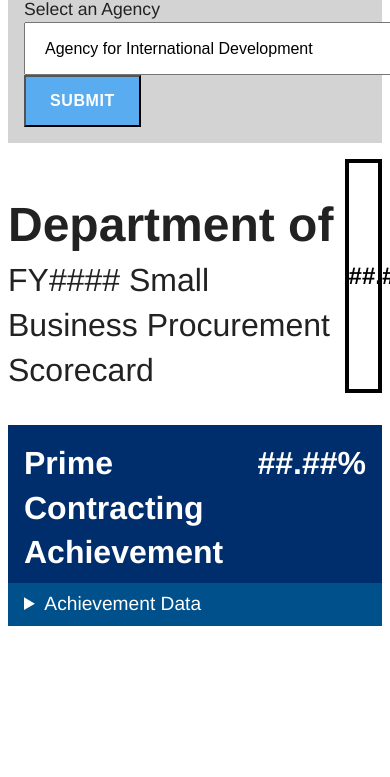
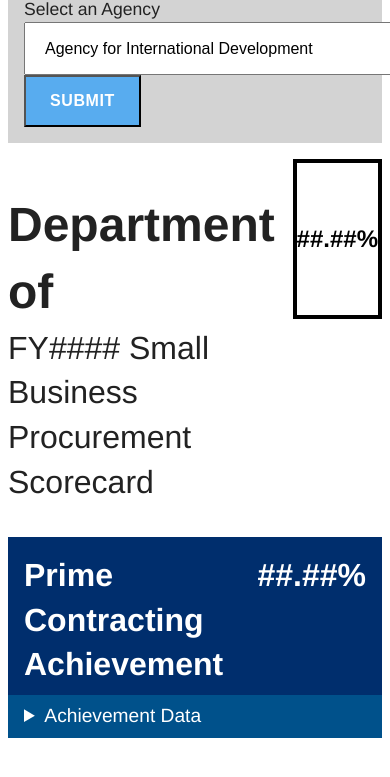
Before and after one commit to USSBA/sba-gov-yumi, a plain HTML site: page agency-scorecards/scorecard.html in a window 390 px wide. Shown: the part 81-858 px from the top of the page. Drawn offline with Linux system fonts and the light colour scheme; no server answers.

Commit message:
Revise CSS to make scorecard score responsive

```diff
--- a/agency-scorecards/css/scorecard.css
+++ b/agency-scorecards/css/scorecard.css
@@ -313,7 +313,10 @@ tfoot {
     font-weight: bold;
     font-size: 1.8rem;
     justify-content: center;
+    margin-left: auto;
     text-align: center;
+    height: 10rem;
+    width: 10rem;
 }
 
 .grade span:first-of-type {
@@ -321,8 +324,7 @@ tfoot {
 }
 
 .overview {
-    display: grid;
-    grid-template-columns: 90% 10%;
+    display: flex;
     position: relative;
 }
 
```
